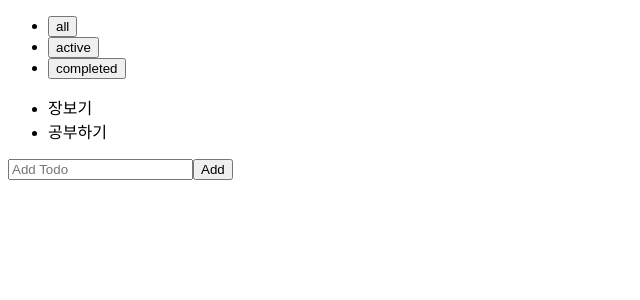
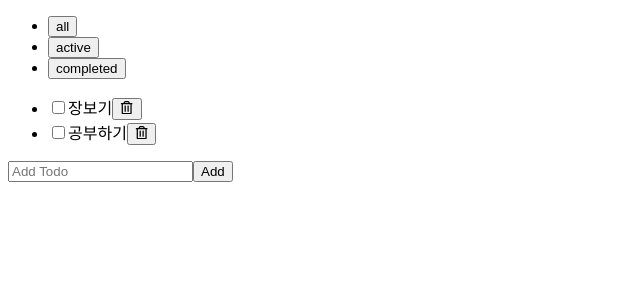
Before and after one commit to kkhhjjoo/dreamcoding-todoapp, a React (Vite) app: page / in a window 1280 px wide. Shown: the top 300 px of the page, without its empty margins (0-640 px from the left). Built offline with nearby package versions, Linux system fonts and the light colour scheme.

Commit message:
리스트 삭제

```diff
--- a/package.json
+++ b/package.json
@@ -12,6 +12,7 @@
   "dependencies": {
     "react": "^19.2.0",
     "react-dom": "^19.2.0",
+    "react-icons": "^5.5.0",
     "uuid": "^13.0.0"
   },
   "devDependencies": {
--- /dev/null
+++ b/src/components/Todo/Todo.jsx
@@ -0,0 +1,23 @@
+import React from 'react'
+import { FaRegTrashAlt } from "react-icons/fa";
+
+const Todo = ({ todo, onUpdate, onDelete}) => {
+  const { text, status, id } = todo;
+  const handleChange = (e) => {
+    onUpdate({ ...todo, status: e.target.checked ? 'complete' : 'active' });
+  }
+  const handleDelete = () => {
+    onDelete(todo);
+  }
+  return (
+    <li>
+      <input type="checkbox" id={id} checked={status === 'complete'} onChange={handleChange} />
+      <label htmlFor={id}>{text}</label>
+      <span>
+        <button onClick={handleDelete}><FaRegTrashAlt /></button>
+      </span>
+    </li>
+  )
+}
+
+export default Todo
--- a/src/components/TodoList/TodoList.jsx
+++ b/src/components/TodoList/TodoList.jsx
@@ -1,5 +1,6 @@
 import React, { useState } from 'react'
 import AddTodo from '../AddTodo/AddTodo';
+import Todo from '../Todo/Todo';
 
 const TodoList = ({filter}) => {
   const [todos, setTodos] = useState([
@@ -7,10 +8,14 @@ const TodoList = ({filter}) => {
     {id: '124', text: '공부하기', status: 'active'}
   ]);
   const handleAdd = (todo) => setTodos([...todos, todo])
+
+  const handleUpdate = (updated) => setTodos(todos.map(t => t.id === updated.id ? updated : t));
+
+  const handleDelete = (deleted) => setTodos(todos.filter(t => t.id !== deleted.id));
   return (
     <section>
       <ul>
-        {todos.map((item) => <li key={item.id}>{ item.text}</li>)}
+        {todos.map((item) => <Todo key={item.id} todo={item} onUpdate={handleUpdate} onDelete={handleDelete}>{item.text}</Todo>)}
       </ul>
       <AddTodo onAdd={handleAdd} />
     </section>
```
Also changed, not shown: 1 other file (tests, documents, lock files or other folders).
